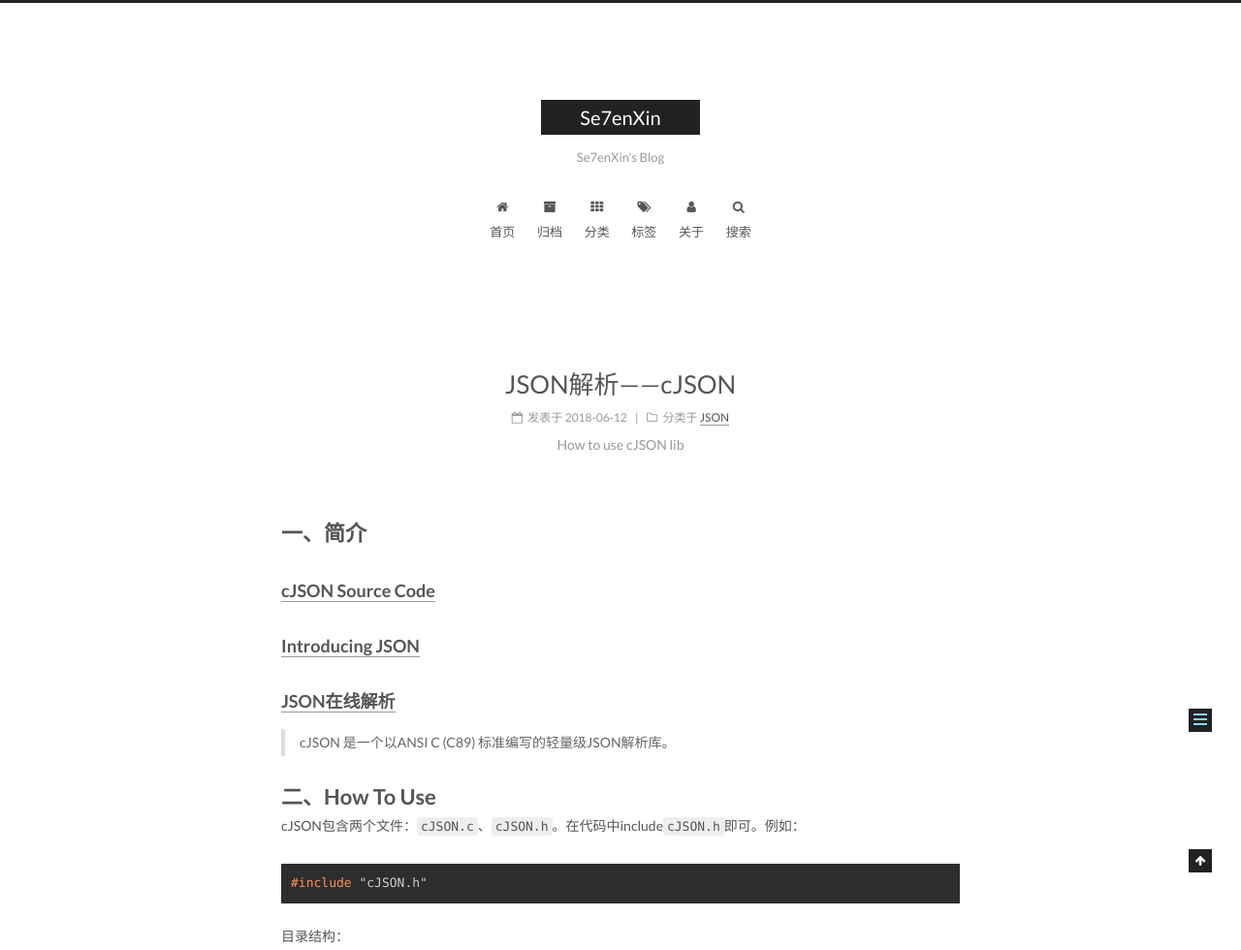
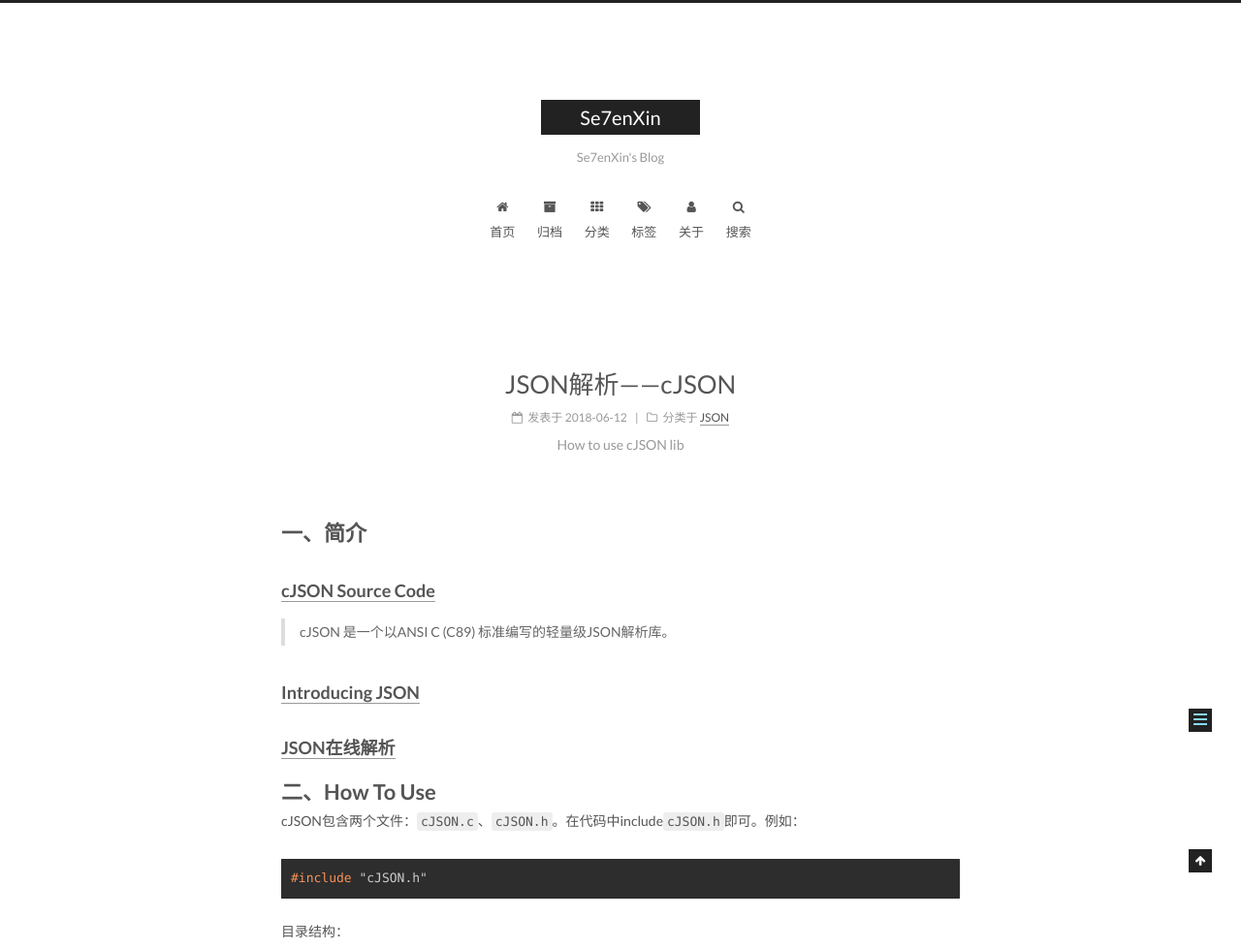
Before and after one commit to Se7enXin/se7enxin.github.io, a Jekyll site: the page built from _posts/2018-06-12-JSON解析——cJSON.md, in a window 1280 px wide. Shown: the part 100-1080 px from the top of the page at 97% size. Built offline with Jekyll 4.4.1, drawn with Linux system fonts in a browser that asks for light colours; grey boxes are pictures that could not be loaded.

Commit message:
add cjson article

```diff
--- a/_posts/2018-06-12-JSON解析——cJSON.md
+++ b/_posts/2018-06-12-JSON解析——cJSON.md
@@ -12,11 +12,12 @@ tags:
 
 ### [cJSON Source Code](https://github.com/DaveGamble/cJSON)
 
+> cJSON 是一个以ANSI C (C89) 标准编写的轻量级JSON解析库。
+
 ### [Introducing JSON](http://www.json.org/json-zh.html)
 
 ### [JSON在线解析](https://www.json.cn/)
 
-> cJSON 是一个以ANSI C (C89) 标准编写的轻量级JSON解析库。
 
 # 二、How To Use
 
```
Also changed, not shown: 3 other files.
